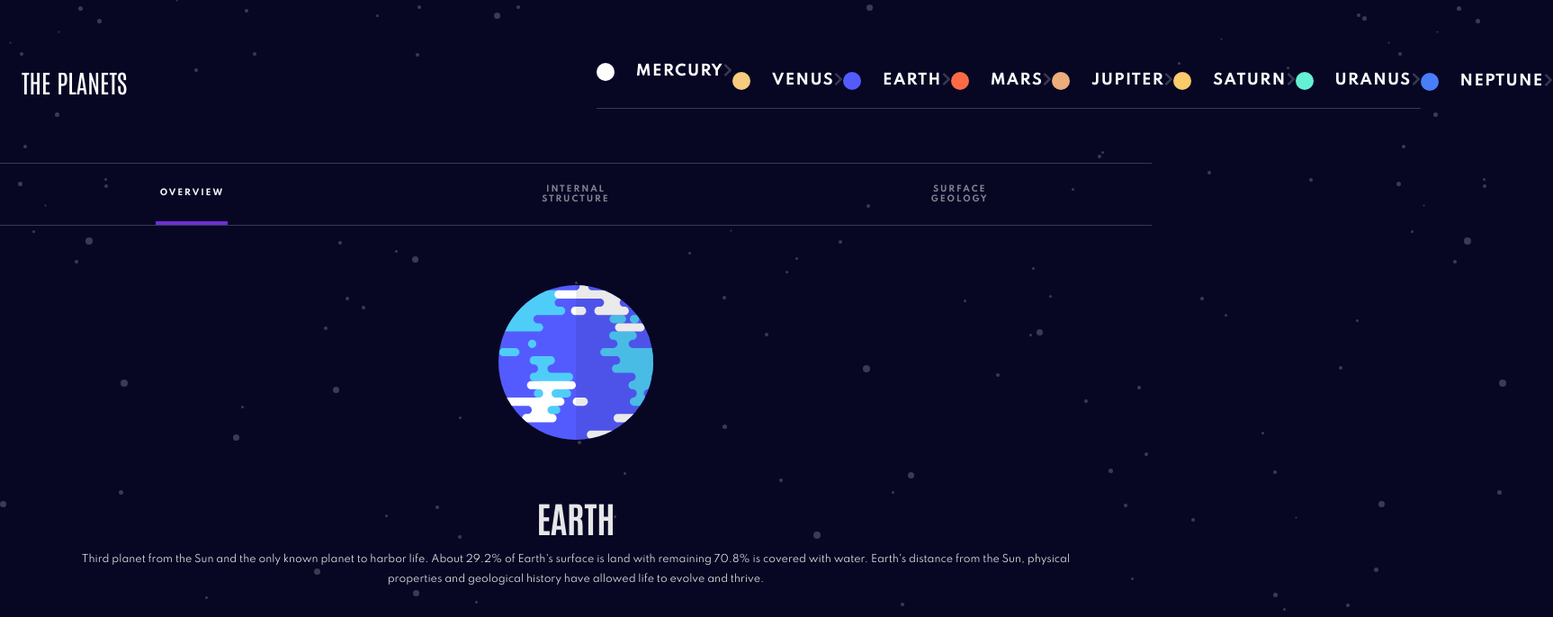
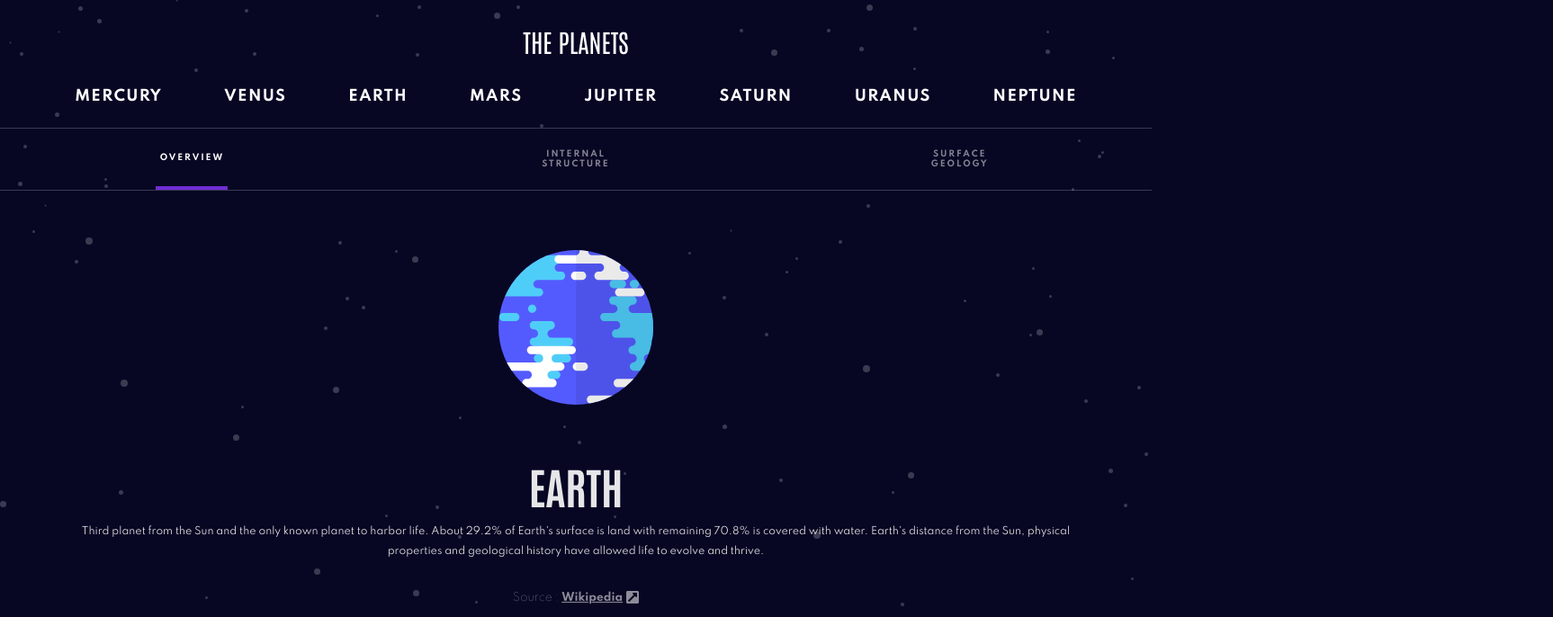
Before and after one commit to philosophy-flow/planets-fact-app, a React (Create React App) app: page /Earth in a window 1280 px wide. Shown: the top 686 px of the page at 90% size, 1726 px wide, since content can reach past the window. Built offline with nearby package versions, Linux system fonts and the light colour scheme.

Commit message:
adding Nav component tablet styles

```diff
--- a/src/components/App.js
+++ b/src/components/App.js
@@ -29,7 +29,11 @@ function App() {
 
   return (
     <Router className="App">
-      <Nav data={data} selectPlanet={selectPlanet} />
+      <Nav
+        data={data}
+        selectPlanet={selectPlanet}
+        activePlanet={activePlanet}
+      />
       <Switch>
         <Route exact path="/"><Redirect to={`/${activePlanet.name}`}/></Route>
         <Route path={`/${activePlanet.name}`}>
--- a/src/components/Nav/Nav.css
+++ b/src/components/Nav/Nav.css
@@ -80,7 +80,6 @@
 }
 
 
-
 /* HAMBURGER BUTTON */
 .burger-button {
   background-color: transparent;
@@ -114,29 +113,46 @@
 
 
 
+/* -------------------------------------------------------------------------*/
+/* TABLET ------------------------------------------------------------------*/
+/* -------------------------------------------------------------------------*/
+
+
+
 @media only screen and (min-width: 768px) {
   .Nav {
     flex-direction: column;
+    padding: 2rem 0 1.75rem;
   }
+
+  .mobile-nav-icon, .arrow, .burger-button {
+    display: none;
+  }
+
   .nav-menu {
     position: static;
     display: flex;
-    justify-content: space-around
+    justify-content: space-between;
+    width: 87%;
+    padding: 0;
+    margin: 2.5rem 0 0;
+    height: .875rem;
   }
 
-  .burger-button {
-    display: none;
+  .nav-menu li {
+    border-bottom: none;
+    padding: 0;
+  }
+
+  .nav-planet-name {
+    font-size: .6875rem;
+    color:rgba(255, 255, 255, 0.8);
+    transition: .3s;
+  }
+
+  .nav-planet-name.active {
+    color:var(--light);
+    cursor: default;
+    border-bottom: 1px solid var(--light);
   }
 }
-
-
-@media only screen and (min-width: 1200px) {
-  .Nav {
-    flex-direction: row;
-  }
-
-  .nav-menu {
-    width: 42rem
-  }
-
-}
--- a/src/components/Nav/Nav.js
+++ b/src/components/Nav/Nav.js
@@ -6,7 +6,9 @@ import {Link} from 'react-router-dom';
 import { FontAwesomeIcon } from '@fortawesome/react-fontawesome';
 import {faChevronRight} from '@fortawesome/free-solid-svg-icons';
 
-function Nav({data, selectPlanet}) {
+
+
+function Nav({data, selectPlanet, activePlanet}) {
   const [isOpen, setIsOpen] = useState(false);
 
   const handleClick = (planet) => {
@@ -28,7 +30,12 @@ function Nav({data, selectPlanet}) {
               onClick={() => handleClick(`${planet.name}`)}
             >
               <span className={`mobile-nav-icon nav-icon-${planet.name.toLowerCase()}`}></span>
-              <span className="nav-planet-name">{planet.name}</span>
+              <span
+                className=
+                {`nav-planet-name ${activePlanet.name === planet.name ? 'active' : ''}`}
+              >
+                {planet.name}
+              </span>
               <FontAwesomeIcon
                 className="arrow"
                 icon={faChevronRight}
--- a/src/index.css
+++ b/src/index.css
@@ -56,3 +56,15 @@ h3 {
 }
 
 p {font-size: .6875rem; line-height: 1.375rem;}
+
+
+
+/* -------------------------------------------------------------------------*/
+/* TABLET ------------------------------------------------------------------*/
+/* -------------------------------------------------------------------------*/
+
+
+
+@media only screen and (min-width: 768px) {
+  h1 {font-size: 3rem;}
+}
```
